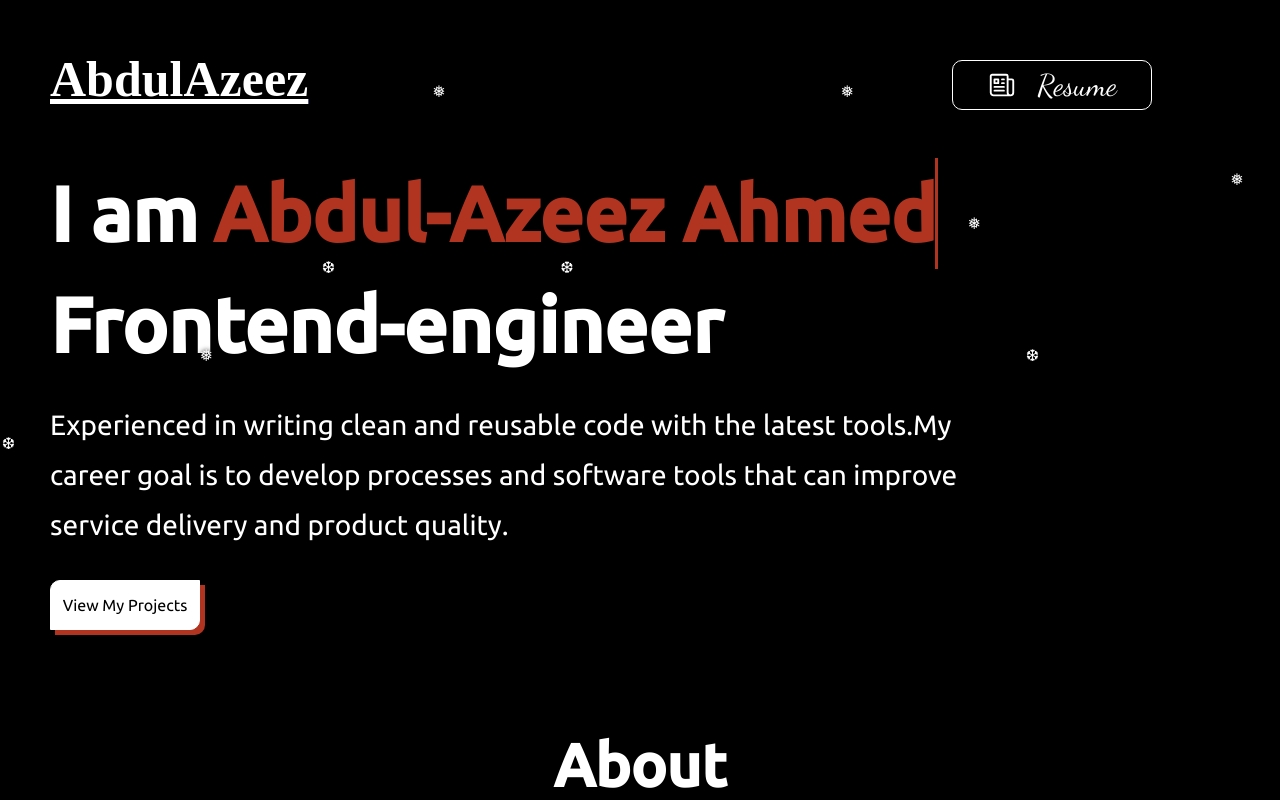
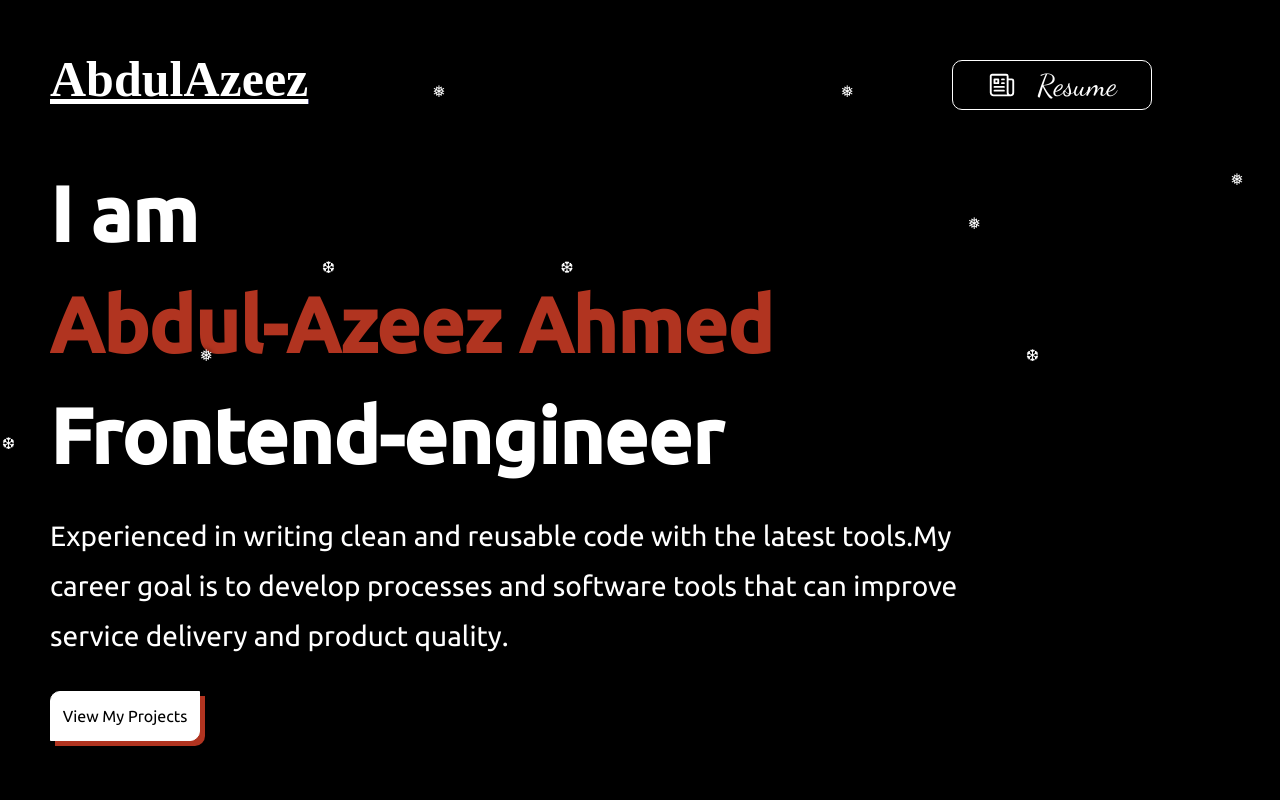
Before and after one commit to harzyz/portfolio, a React (Vite) app: page / in a window 1280 px wide. Shown: the top 800 px of the page. Built offline with nearby package versions, Linux system fonts and the light colour scheme; a web font is replaced by a local one.

Commit message:
rearrange works

```diff
--- a/src/index.css
+++ b/src/index.css
@@ -84,10 +84,10 @@ body::-webkit-scrollbar-thumb:hover{
   transition: all .3s ease;
   color: #FFFFFF;
 }
-.textContainer{
+/* .textContainer{
   display: flex;
   gap: 15px;
-}
+} */
 .resume:hover{
   animation: hithere 1s ease 4;
   color: #000000;
@@ -123,7 +123,7 @@ body::-webkit-scrollbar-thumb:hover{
 }
 .red{
   color: #B13420;
-  border-right: 3px solid #B13420;
+  /* border-right: 3px solid #B13420; */
   white-space: nowrap;
   overflow: hidden;
   width: 725px;
```
Also changed, not shown: vite.config.js.timestamp-1710859208255-c977c340036cc.mjs (deleted, +0 -10 lines).
